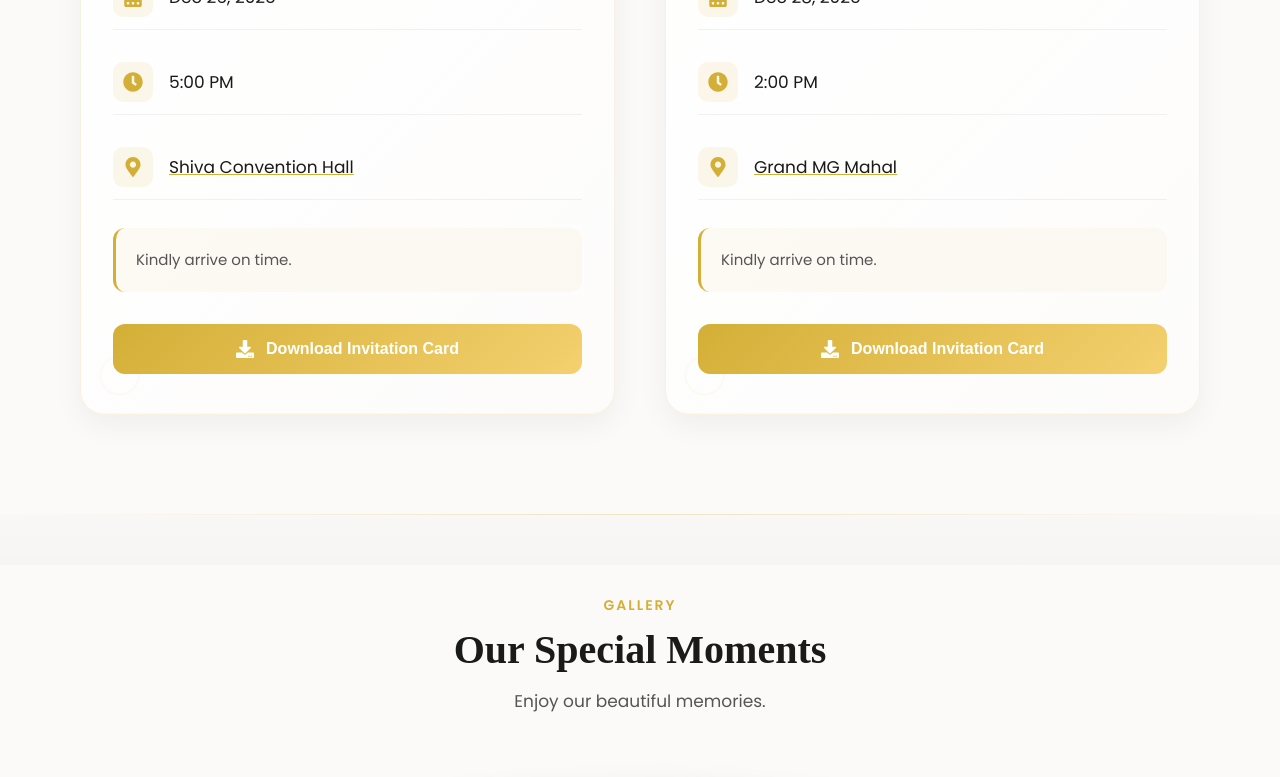
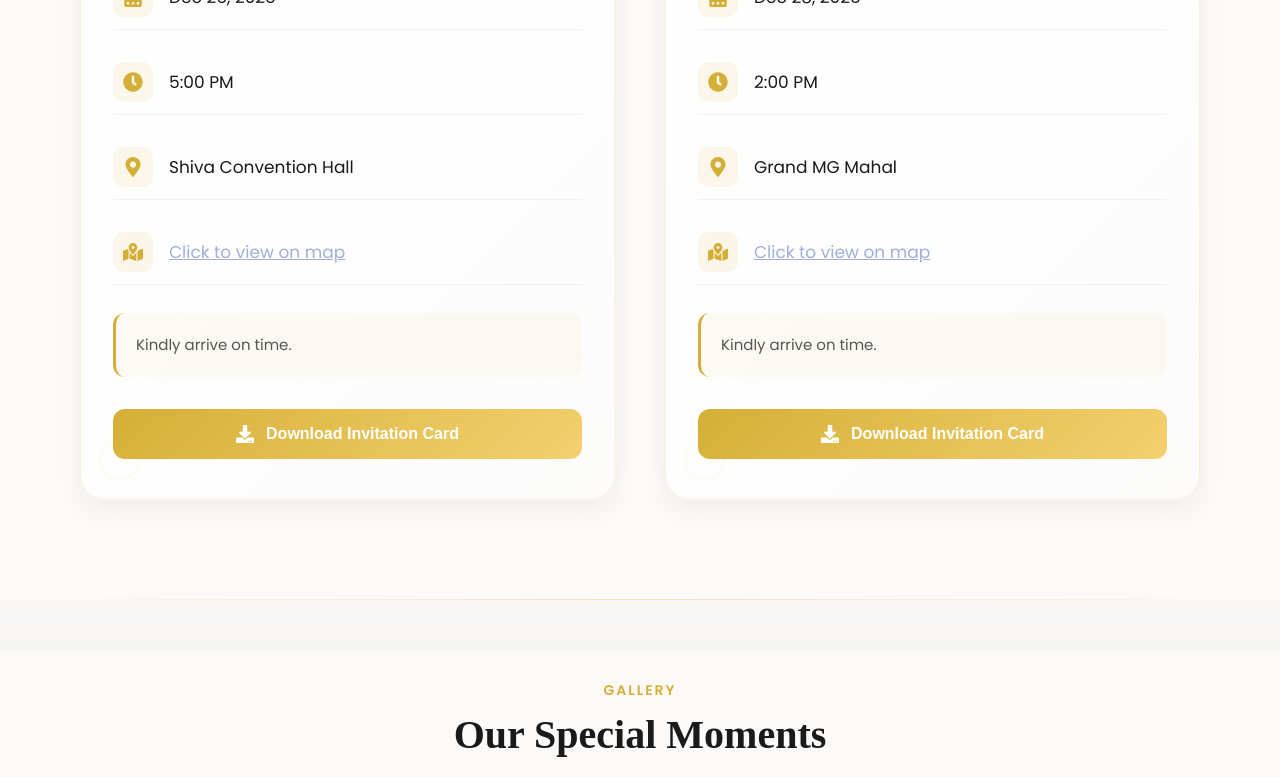
Before and after one commit to umarameen944/wedding-invitation, a React (Vite) app: page / in a window 1280 px wide. Shown: the part 2886-3663 px from the top of the page. Built offline with nearby package versions, Linux system fonts and the light colour scheme.

Commit message:
Add venue map link with icon and styling enhancements in Events component

```diff
--- a/src/Components/Events.jsx
+++ b/src/Components/Events.jsx
@@ -1,3 +1,5 @@
+import { color } from "framer-motion";
+import { text } from "framer-motion/client";
 import React, { useEffect, useRef, useState } from "react";
 import {
   FaClock,
@@ -5,6 +7,7 @@ import {
   FaMapMarkerAlt,
   FaMosque,
   FaDownload,
+  FaMapMarkedAlt
 } from "react-icons/fa";
 
 const events = [
@@ -108,7 +111,26 @@ export default function Events() {
               </div>
 
               <div
-                className="event-row event-link"
+                className="event-row"
+              >
+                <div className="ev-icon">
+                  <FaMapMarkerAlt />
+                </div>
+                <span>{ev.venue}</span>
+              </div>
+               <div
+                className="event-row"
+              >
+               <div className="ev-icon">
+                  <FaMapMarkedAlt />
+                </div>
+              <span
+              style={{
+                outline:'none',
+                color:'#a0afdaff',
+                 textDecoration:'UNDERLINE',
+                cursor:'pointer'
+              }}
                 onClick={() =>
                   window.open(
                     `https://www.google.com/maps?q=${encodeURIComponent(
@@ -116,14 +138,9 @@ export default function Events() {
                     )}`,
                     "_blank"
                   )
-                }
-              >
-                <div className="ev-icon">
-                  <FaMapMarkerAlt />
+                }>Click to view on map
+                </span>
                 </div>
-                <span>{ev.venue}</span>
-              </div>
-
               <p className="event-note">
                 Kindly arrive on time.
               </p>
```
